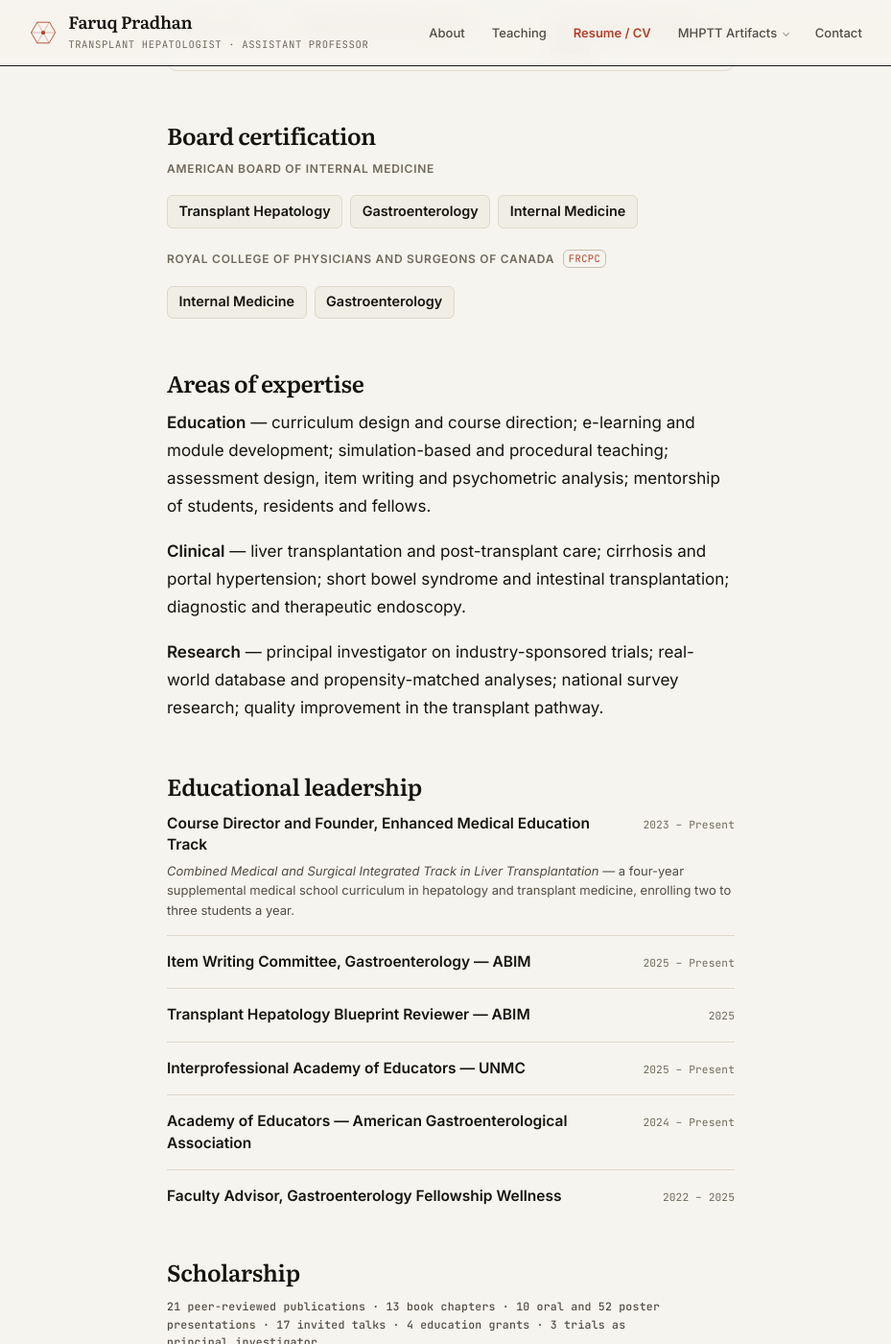
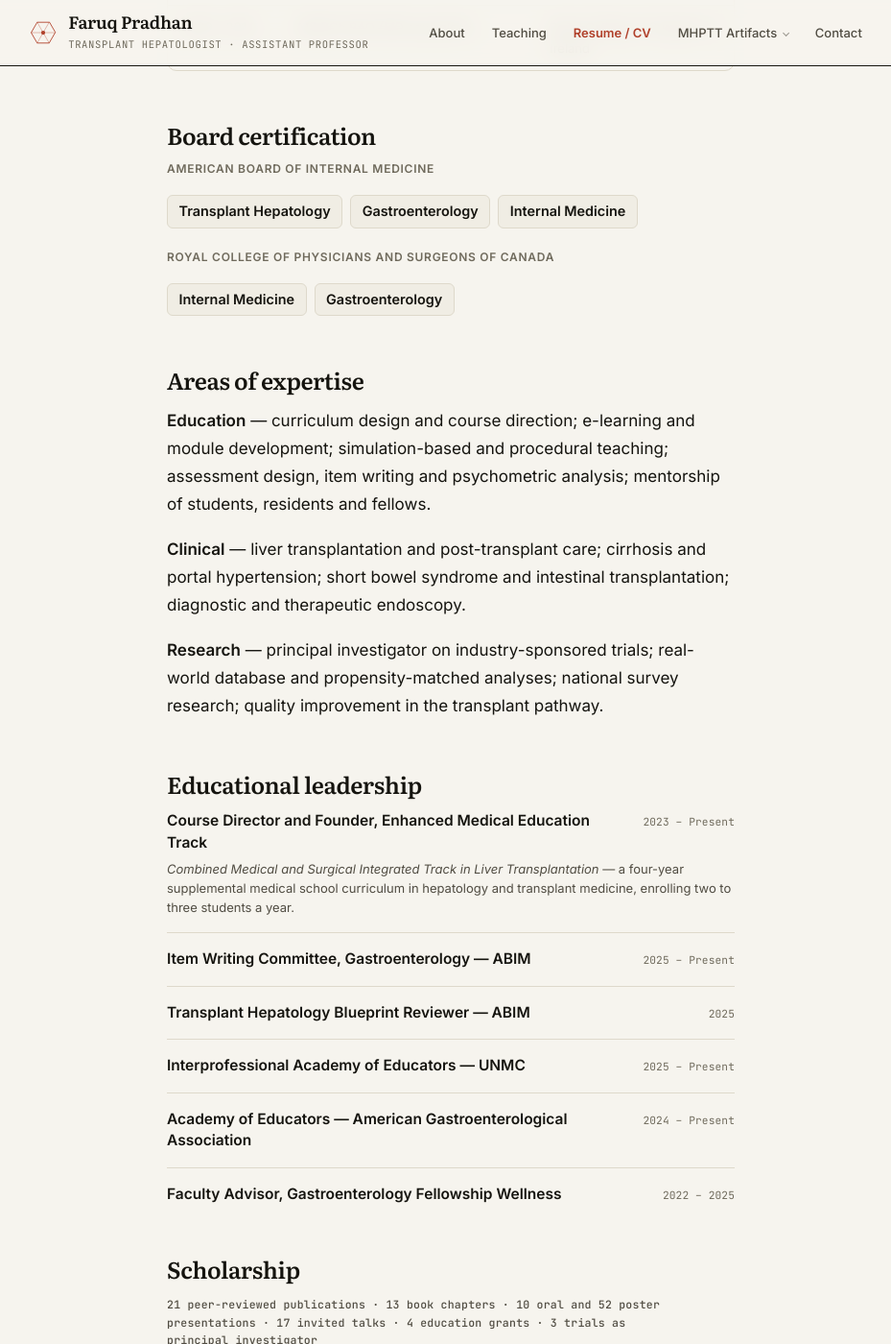
Before and after one commit to fpradhan/fpradhan.github.io, a Jekyll site: the page built from resume.md, in a window 1280 px wide and 1400 px high, scrolled down 1207 px. Shown: the whole window at 96% size, without its empty margins (170-1099 px from the left). Built offline with Jekyll 4.4.1, drawn with Linux system fonts in a browser that asks for light colours; some of the changed text lies outside the part shown.

Commit message:
Drop the FRCPC chip and take LRCP&SI out of the footer
The Royal College group now carries only its two specialties, and the
site tagline reads "MB BCh BAO, FRCPC", matching the resume header and
the page titles. The .cred-post rules went with the chip; nothing else
used them.

Both credentials are still listed in full on the CV page.

Co-Authored-By: Claude Opus 5 <noreply@anthropic.com>
Claude-Session: https://claude.ai/code/session_01SajNJDGDkt5q5fCgsPRcNk

```diff
--- a/_config.yml
+++ b/_config.yml
@@ -2,7 +2,7 @@
 # Site identity
 # ---------------------------------------------------------------------------
 title:    "Faruq Pradhan"
-tagline:  "MB BCh BAO, FRCPC, LRCP&SI"
+tagline:  "MB BCh BAO, FRCPC"
 role:     "Transplant Hepatologist · Assistant Professor"  # shown under the site name
 email:    "liver@fpradhan.com"
 phone:    "402-559-5200"
--- a/assets/css/style.css
+++ b/assets/css/style.css
@@ -545,12 +545,6 @@ main{flex:1 0 auto;padding:4.5rem 0 6rem}
   margin:0 0 .6rem;font-size:var(--t-xs);font-weight:600;line-height:1.4;
   letter-spacing:.06em;text-transform:uppercase;color:var(--ink-faint);
 }
-.cred-post{
-  display:inline-block;font-family:var(--mono);font-size:.65rem;font-weight:400;
-  letter-spacing:.04em;text-transform:none;color:var(--accent);
-  border:1px solid var(--rule-strong);border-radius:var(--radius-sm);
-  padding:.08rem .32rem;margin-left:.3rem;vertical-align:.05em;
-}
 .prose .cred-items{display:flex;flex-wrap:wrap;gap:.5rem;margin:0;padding:0;list-style:none}
 .prose .cred-items li{
   margin:0;padding:.42rem .72rem;font-size:.9rem;font-weight:600;line-height:1.3;
@@ -806,7 +800,6 @@ code{font-size:.85em;background:var(--surface-2);padding:.15em .38em;
   .creds{gap:8pt;margin-bottom:12pt}
   .cred-issuer{font-size:7.5pt;margin-bottom:4pt}
   .prose .cred-items li{background:none;border:.5pt solid #ccc;font-size:8.5pt;padding:2pt 4pt}
-  .cred-post{font-size:7pt;border-color:#ccc}
   .cv-list dt,.prose .cites li,tr{break-inside:avoid;page-break-inside:avoid}
   html,body{background:#fff;color:#000;font-size:10.5pt;line-height:1.45}
   main{padding:0}
--- a/resume.md
+++ b/resume.md
@@ -60,7 +60,7 @@ University of Nebraska Medical Center, Omaha, Nebraska
 </ul>
 </div>
 <div class="cred-board">
-<p class="cred-issuer">Royal College of Physicians and Surgeons of Canada <span class="cred-post">FRCPC</span></p>
+<p class="cred-issuer">Royal College of Physicians and Surgeons of Canada</p>
 <ul class="cred-items">
 <li>Internal Medicine</li>
 <li>Gastroenterology</li>
```
